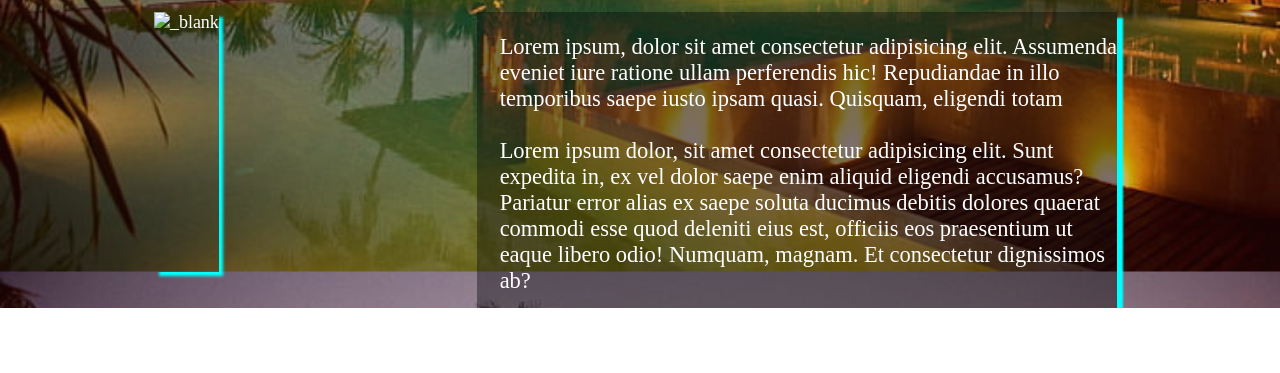
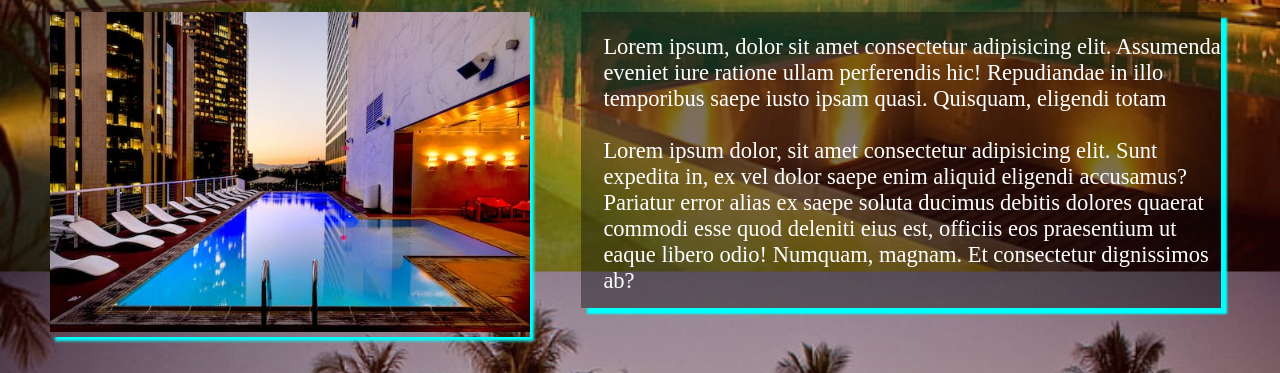
Before and after one commit to rohitrokz29/hotel_website, a website: page public/hotel.html in a window 1280 px wide. Shown: the part 583-956 px from the top of the page. Before the commit the page ends 891 px from the top, so only its background shows below. Drawn offline with Linux system fonts and the light colour scheme.

Commit message:
Update hotel.html

```diff
--- a/public/hotel.html
+++ b/public/hotel.html
@@ -41,7 +41,7 @@
     <div id="info">
         <div id="info1"><strong id="infohead">Lorem ipsum dolor sit amet consectetur.</strong></div>
         <div id="note">
-            <div id="imag"><img id="pool" src="css/pool.png" alt="_blank"></div>
+            <div id="imag"><img id="pool" src="home_css/pool.png" alt="_blank"></div>
             <div ><p id="infor">Lorem ipsum, dolor sit amet consectetur adipisicing elit. Assumenda eveniet iure ratione
                 ullam perferendis hic! Repudiandae in illo temporibus saepe iusto ipsam quasi. Quisquam, eligendi totam
                 <br><br>Lorem ipsum dolor, sit amet consectetur adipisicing elit. Sunt expedita in, ex vel dolor saepe enim
```
